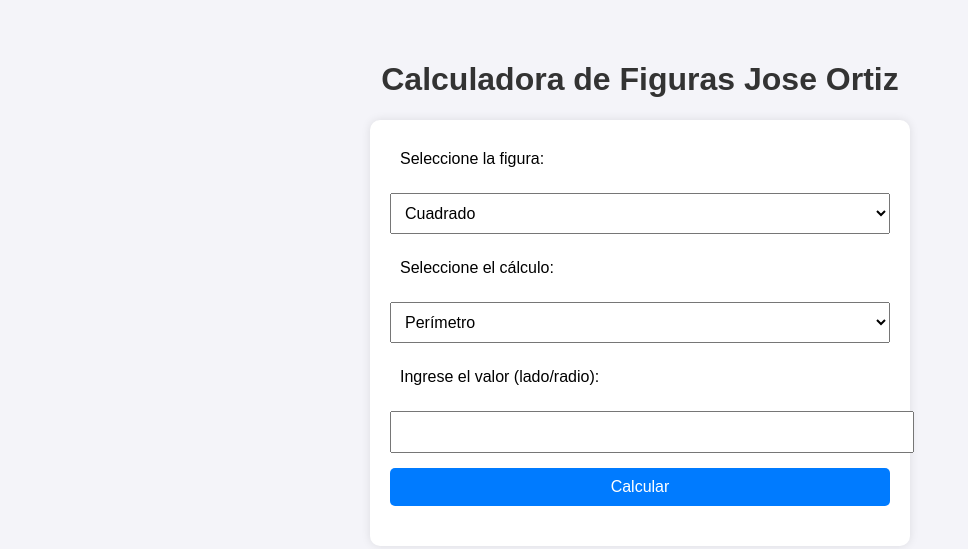
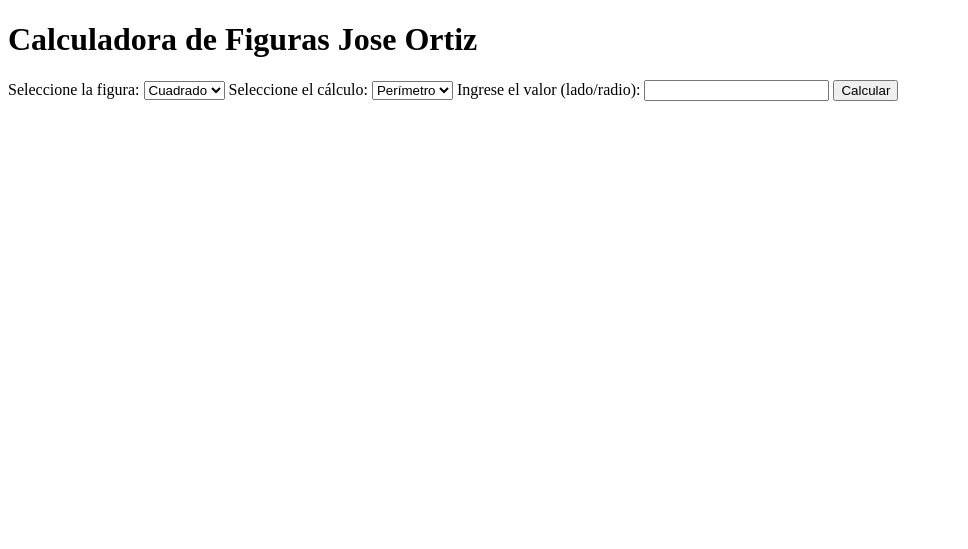
Before and after one commit to josegortiz85/MATEMATICAS, a plain HTML site: page index.html in a window 1280 px wide. Shown: the whole page, without its empty margins (0-968 px from the left). Drawn offline with Linux system fonts and the light colour scheme.

Commit message:
index.html

```diff
--- a/index.html
+++ b/index.html
@@ -3,53 +3,13 @@
 <head>
     <meta charset="UTF-8">
     <meta name="viewport" content="width=device-width, initial-scale=1.0">
-    <title>Calculadora de Figuras Jose Ortiz </title>
+    <title>Calculadora de Figuras Jose Ortiz</title>
     <style>
-        body {
-            font-family: Arial, sans-serif;
-            margin: 20px;
-            padding: 20px;
-            background-color: #f4f4f9;
-        }
-        h1 {
-            text-align: center;
-            color: #333;
-        }
-        .container {
-            max-width: 500px;
-            margin: 0 auto;
-            padding: 20px;
-            background: #fff;
-            border-radius: 10px;
-            box-shadow: 0 0 10px rgba(0, 0, 0, 0.1);
-        }
-        label, select, input, button {
-            display: block;
-            width: 100%;
-            margin-bottom: 15px;
-            padding: 10px;
-            font-size: 16px;
-        }
-        button {
-            background-color: #007BFF;
-            color: white;
-            border: none;
-            border-radius: 5px;
-            cursor: pointer;
-        }
-        button:hover {
-            background-color: #0056b3;
-        }
-        .result {
-            text-align: center;
-            font-size: 18px;
-            font-weight: bold;
-            margin-top: 20px;
-        }
+        /* Estilos aquí */
     </style>
 </head>
 <body>
-    <h1>Calculadora de Figuras Jose Ortiz </h1>
+    <h1>Calculadora de Figuras Jose Ortiz</h1>
     <div class="container">
         <form id="calculatorForm">
             <label for="figura">Seleccione la figura:</label>
@@ -59,17 +19,14 @@
                 <option value="cubo">Cubo</option>
                 <option value="esfera">Esfera</option>
             </select>
-
             <label for="calculo">Seleccione el cálculo:</label>
             <select id="calculo">
                 <option value="perimetro">Perímetro</option>
                 <option value="area">Área</option>
                 <option value="volumen">Volumen</option>
             </select>
-
             <label for="valor">Ingrese el valor (lado/radio):</label>
             <input type="number" id="valor" step="0.01" required>
-
             <button type="button" onclick="calcular()">Calcular</button>
         </form>
         <div class="result" id="resultado"></div>
```
